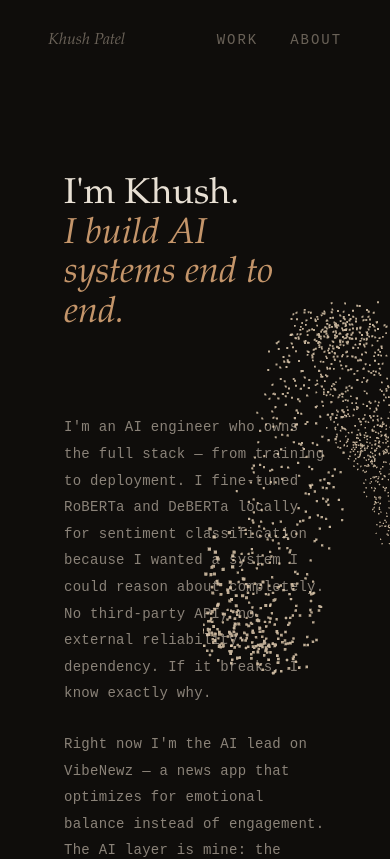
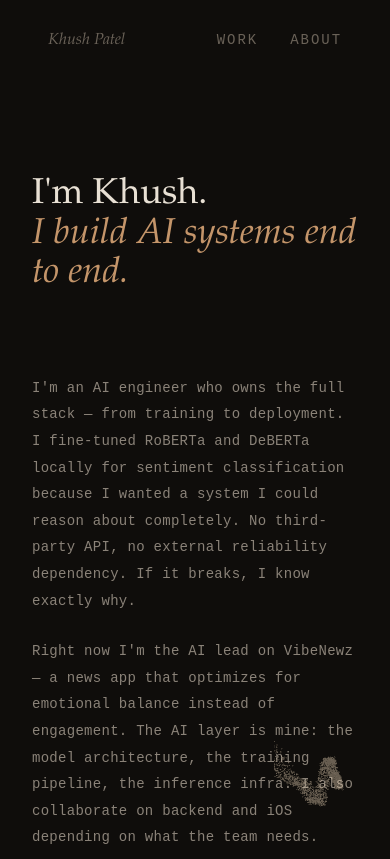
Before and after one commit to GoldenRailgun/portfolio, a Next.js app: page /about in a window 390 px wide. Shown: the top 859 px of the page. Built offline with nearby package versions, Linux system fonts and the light colour scheme.

Commit message:
Mobile: corner sphere, tighter padding, remove hero spacer

```diff
--- a/src/app/about/page.tsx
+++ b/src/app/about/page.tsx
@@ -2,7 +2,7 @@ import Link from 'next/link'
 
 export default function AboutPage() {
   return (
-    <main className="min-h-screen px-16 md:px-20 py-24 max-w-3xl">
+    <main className="min-h-screen px-8 md:px-20 py-24 max-w-3xl">
 
       {/* Opener */}
       <div className="mb-20">
--- a/src/app/work/page.tsx
+++ b/src/app/work/page.tsx
@@ -24,7 +24,7 @@ const projects = [
 
 export default function WorkPage() {
   return (
-    <main className="min-h-screen px-16 md:px-20 py-24 max-w-3xl">
+    <main className="min-h-screen px-8 md:px-20 py-24 max-w-3xl">
 
       {/* Headline */}
       <div className="mb-20">
--- a/src/components/ui/SphereContainer.tsx
+++ b/src/components/ui/SphereContainer.tsx
@@ -26,7 +26,7 @@ export default function SphereContainer() {
     <div
       className={`fixed z-50 pointer-events-none transition-all duration-700 ease-in-out ${
         sphereLarge
-          ? 'bottom-0 right-0 w-[48%] h-[calc(100vh-80px)]'
+          ? 'bottom-4 right-4 w-[100px] h-[100px] opacity-50 md:opacity-100 md:bottom-0 md:right-0 md:w-[48%] md:h-[calc(100vh-80px)]'
           : 'bottom-6 right-6 w-[140px] h-[140px] opacity-60'
       }`}
     >
```
